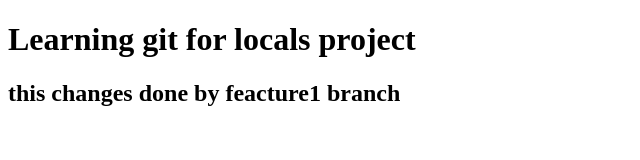
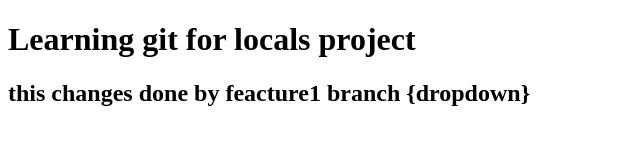
Before and after one commit to taimoor788/LocalRepo, a plain HTML site: page index.html in a window 1280 px wide. Shown: the whole page, without its empty margins (0-640 px from the left). Drawn offline with Linux system fonts and the light colour scheme.

Commit message:
add dropdown

```diff
--- a/index.html
+++ b/index.html
@@ -7,6 +7,6 @@
 </head>
 <body>
     <h1>Learning git for locals project</h1>
-    <h2>this changes done by feacture1 branch</h2>
+    <h2>this changes done by feacture1 branch {dropdown}</h2>
 </body>
 </html>
```
